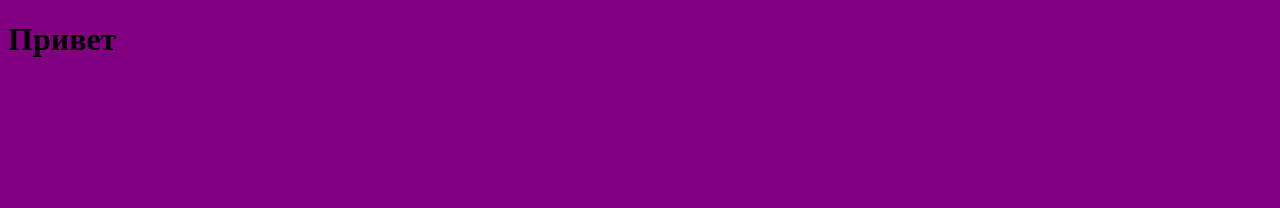
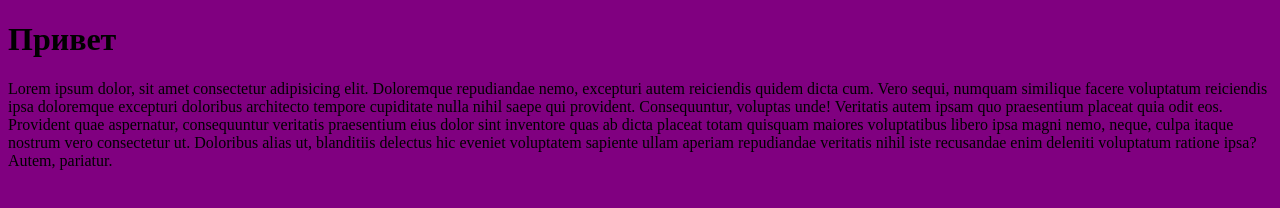
Before and after one commit to chidori1337/github-for-me, a plain HTML site: page index.html in a window 1280 px wide. Drawn offline with Linux system fonts and the light colour scheme.

Commit message:
Добавил абзац
Добавил абзац, поместил в него рыбу-текст (100 слов)

```diff
--- a/index.html
+++ b/index.html
@@ -8,5 +8,6 @@
 </head>
 <body>
     <h1>Привет</h1>
+    <p>Lorem ipsum dolor, sit amet consectetur adipisicing elit. Doloremque repudiandae nemo, excepturi autem reiciendis quidem dicta cum. Vero sequi, numquam similique facere voluptatum reiciendis ipsa doloremque excepturi doloribus architecto tempore cupiditate nulla nihil saepe qui provident. Consequuntur, voluptas unde! Veritatis autem ipsam quo praesentium placeat quia odit eos. Provident quae aspernatur, consequuntur veritatis praesentium eius dolor sint inventore quas ab dicta placeat totam quisquam maiores voluptatibus libero ipsa magni nemo, neque, culpa itaque nostrum vero consectetur ut. Doloribus alias ut, blanditiis delectus hic eveniet voluptatem sapiente ullam aperiam repudiandae veritatis nihil iste recusandae enim deleniti voluptatum ratione ipsa? Autem, pariatur.</p>
 </body>
 </html>
```
